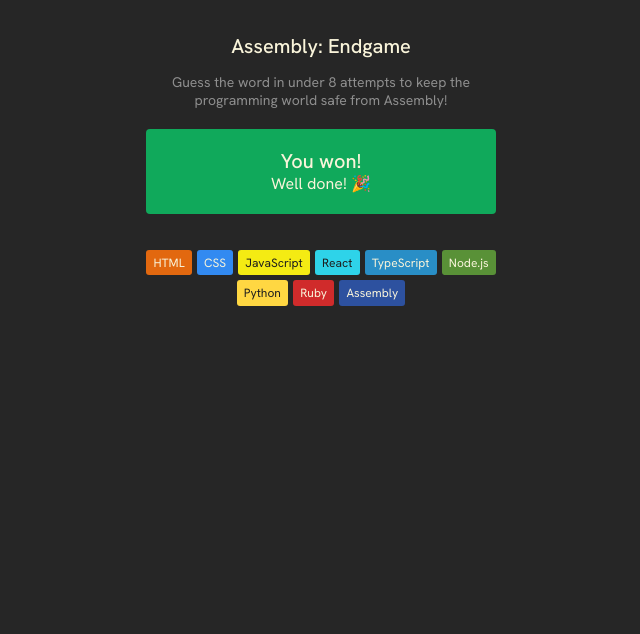
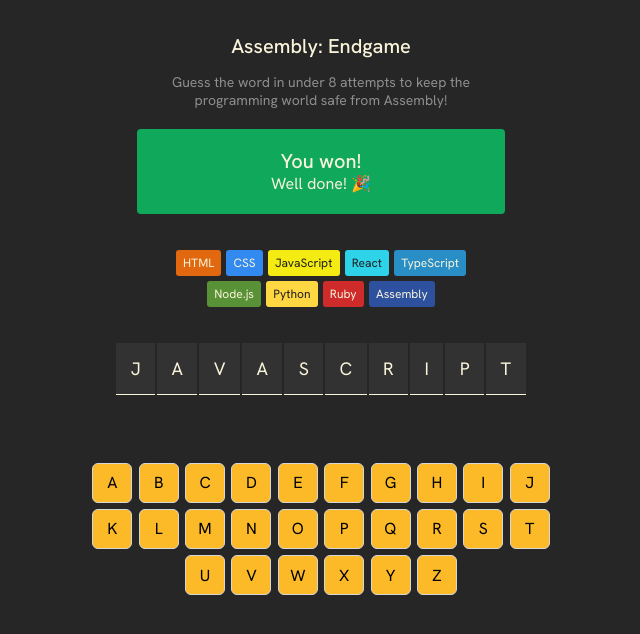
Before and after one commit to paulaFenner/assembly-endgame, a React (Vite) app: page / in a window 1280 px wide. Shown: the top 634 px of the page, without its empty margins (319-959 px from the left). Built offline with nearby package versions, Linux system fonts and the light colour scheme.

Commit message:
Added main components and base styling.

```diff
--- a/src/components/App.jsx
+++ b/src/components/App.jsx
@@ -2,13 +2,21 @@
 import Header from './Header';
 import Status from './Status';
 import Languages from './Languages';
+import Keyboard from './Keyboard';
 
 export default function App() {
+  const [currentWord, setCurrentWord] = useState('javascript');
+
+  const letters = currentWord.split('').map((letter, index) => <span key={index}>{letter.toUpperCase()}</span>);
+
+  console.log(letters);
   return (
     <main>
       <Header />
       <Status />
       <Languages />
+      <section className="word">{letters}</section>
+      <Keyboard />
     </main>
   );
 }
--- /dev/null
+++ b/src/components/Keyboard.jsx
@@ -0,0 +1,9 @@
+export default function Keyboard() {
+  const alphabet = 'abcdefghijklmnopqrstuvwxyz';
+  const keyboard = alphabet.split('').map((letter) => (
+    <button className="keyboard-key" key={letter}>
+      {letter.toUpperCase()}
+    </button>
+  ));
+  return <section className="keyboard">{keyboard}</section>;
+}
--- a/src/index.css
+++ b/src/index.css
@@ -2,6 +2,8 @@
 @import url(./styles/header.css);
 @import url(./styles/status.css);
 @import url(./styles/languages.css);
+@import url(./styles/word.css);
+@import url(./styles/keyboard.css);
 
 * {
   box-sizing: border-box;
@@ -18,3 +20,9 @@
   justify-content: center;
   text-align: center;
 }
+
+main {
+  max-width: 480px;
+  text-align: center;
+  /* border: 1px solid red; */
+}
--- a/src/styles/header.css
+++ b/src/styles/header.css
@@ -6,6 +6,6 @@
 
 header > p {
   font-size: 0.875rem;
-  max-width: 350px;
+  margin: 1em 5em;
   color: var(--color-grey);
 }
--- /dev/null
+++ b/src/styles/keyboard.css
@@ -0,0 +1,14 @@
+.keyboard {
+  margin: 4em auto;
+}
+
+.keyboard-key {
+  font-family: var(--font-main);
+  font-size: 1rem;
+  min-width: 40px;
+  min-height: 40px;
+  margin: 0.2em;
+  background-color: var(--color-accent-yellow);
+  border: 1px solid var(--color-bkg-grey);
+  border-radius: 6px;
+}
--- a/src/styles/languages.css
+++ b/src/styles/languages.css
@@ -1,10 +1,10 @@
 section.language-chips {
-  margin-top: 2.25em;
+  margin: 2.25em 5em;
   display: flex;
   flex-wrap: wrap;
   gap: 5px;
   justify-content: center;
-  max-width: 350px;
+  /* max-width: 350px; */
 }
 
 span.chip {
--- a/src/styles/status.css
+++ b/src/styles/status.css
@@ -1,8 +1,9 @@
 .status-container {
   background-color: var(--color-accent-green);
-  max-width: 350px;
+  /* max-width: 350px; */
+  margin: 1.25em 3.5em;
   padding: 1.25em;
-  margin-top: 1.25em;
+
   border-radius: 4px;
   /* border: 1px dashed #323232; */
 }
--- a/src/styles/variables.css
+++ b/src/styles/variables.css
@@ -2,7 +2,7 @@
   --font-main: 'Hanken Grotesk', Arial, sans-serif;
 
   --color-bkg-black: #262626;
-  --color-bkg-grey: #f5f5f5;
+  --color-bkg-grey: #d7d7d7;
 
   --color-white: #f9f4da;
   --color-black: #2b283a;
@@ -12,4 +12,5 @@
   --color-accent-green: #10a95b;
   --color-accent-purple: #7a5ea7;
   --color-accent-red: #ba2a2a;
+  --color-accent-yellow: #fcba29;
 }
--- /dev/null
+++ b/src/styles/word.css
@@ -0,0 +1,16 @@
+section.word {
+  margin: 2.25em auto;
+  display: flex;
+  justify-content: center;
+  gap: 2px;
+}
+
+section.word > span {
+  padding: 0.8em;
+  background-color: #323232;
+  display: flex;
+  justify-content: center;
+  align-items: center;
+  font-size: 1.125rem;
+  border-bottom: 1px solid #f9f4da;
+}
```
